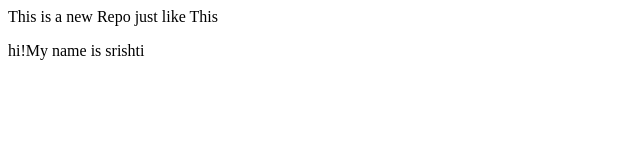
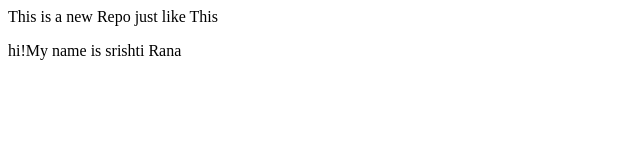
Before and after one commit to srishrana/LocalRepo, a plain HTML site: page index.html in a window 1280 px wide. Shown: the full height of the page, 0-640 px from the left. Drawn offline with Linux system fonts and the light colour scheme.

Commit message:
Added Surname to my name

```diff
--- a/index.html
+++ b/index.html
@@ -1,4 +1,4 @@
 This is a new Repo just like This
 <p>
-    hi!My name is srishti
+    hi!My name is srishti Rana
 </p>
```
